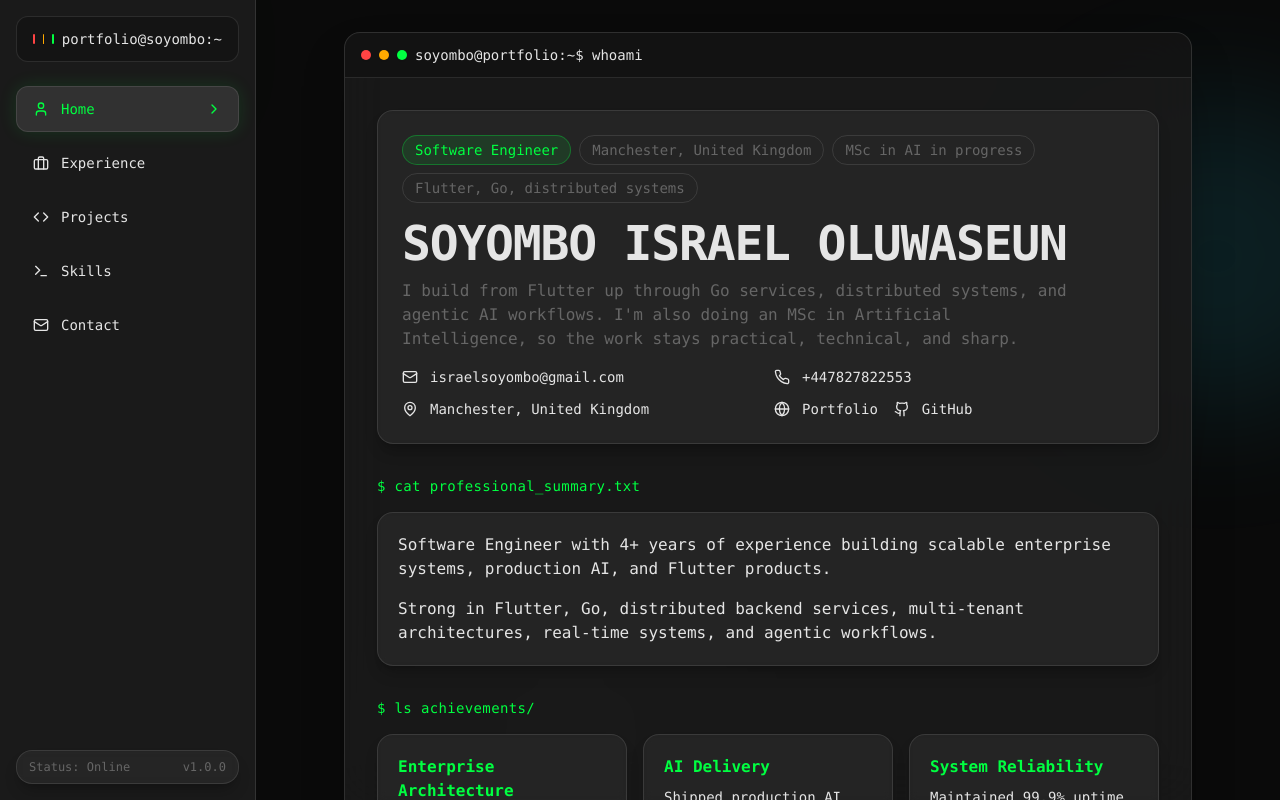
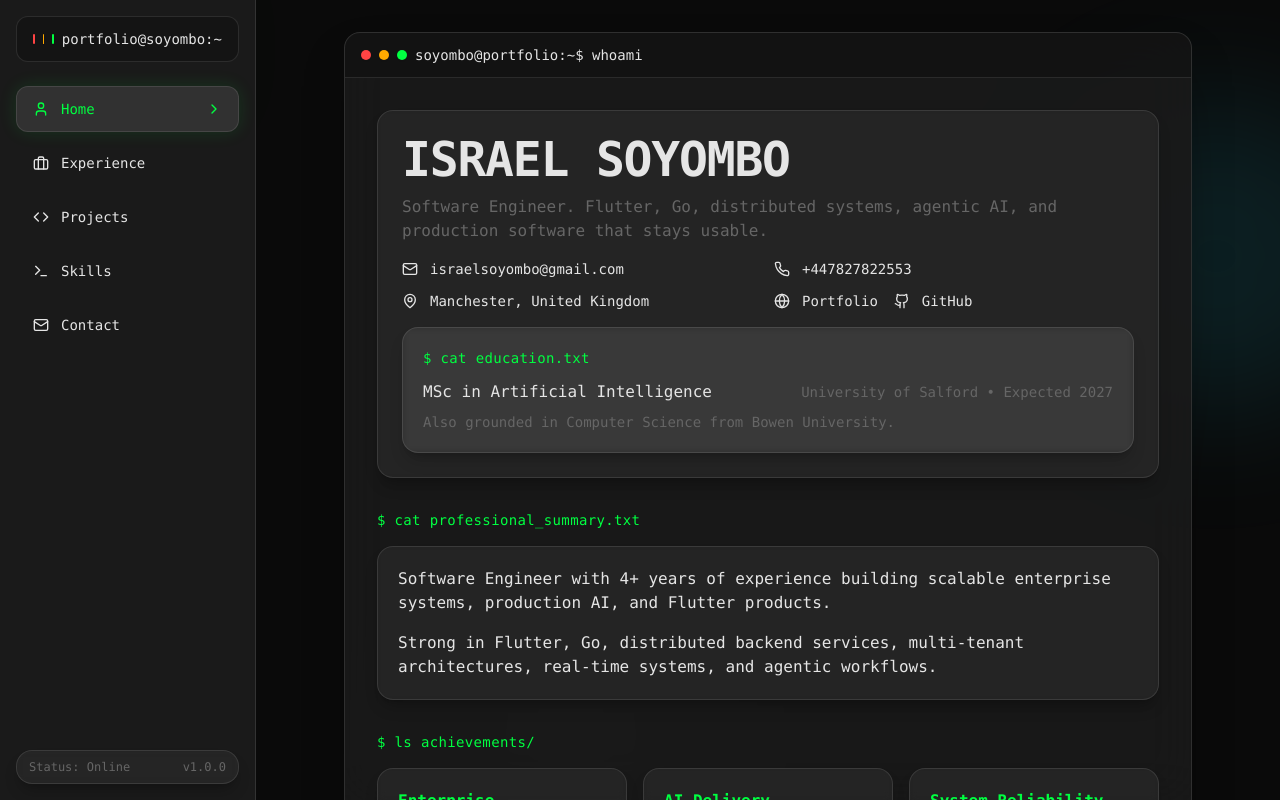
Before and after one commit to kiingxo/portfolio-website, a Next.js app: page / in a window 1280 px wide. Built offline with nearby package versions, Linux system fonts and the light colour scheme.

Commit message:
Update site name to Israel Soyombo

```diff
--- a/app/components/Home.tsx
+++ b/app/components/Home.tsx
@@ -30,18 +30,12 @@ export default function Home() {
           >
             <div className="surface-panel p-4 sm:p-5 lg:p-6">
               <div className="flex flex-col gap-4">
-                <div className="flex flex-wrap items-center gap-2 text-xs sm:text-sm text-terminal-secondary">
-                  <span className="rounded-full border border-terminal-accent/30 bg-terminal-accent/10 px-3 py-1 text-terminal-accent">Software Engineer</span>
-                  <span className="rounded-full border border-white/10 px-3 py-1">Manchester, United Kingdom</span>
-                  <span className="rounded-full border border-white/10 px-3 py-1">MSc in AI in progress</span>
-                  <span className="rounded-full border border-white/10 px-3 py-1">Flutter, Go, distributed systems</span>
-                </div>
                 <div>
                   <h1 className="text-3xl sm:text-4xl md:text-5xl font-bold text-terminal-text tracking-tight leading-none">
-                    SOYOMBO ISRAEL OLUWASEUN
+                    ISRAEL SOYOMBO
                   </h1>
                   <p className="mt-3 max-w-2xl text-sm sm:text-base leading-relaxed text-terminal-secondary">
-                    I build from Flutter up through Go services, distributed systems, and agentic AI workflows. I'm also doing an MSc in Artificial Intelligence, so the work stays practical, technical, and sharp.
+                    Software Engineer. Flutter, Go, distributed systems, agentic AI, and production software that stays usable.
                   </p>
                 </div>
                 <div className="grid grid-cols-1 sm:grid-cols-2 gap-3 text-xs sm:text-sm text-terminal-secondary">
@@ -66,6 +60,20 @@ export default function Home() {
                       <Github size={14} className="sm:w-4 sm:h-4" />
                       <span>GitHub</span>
                     </a>
+                  </div>
+                </div>
+                <div className="surface-panel p-4 sm:p-5">
+                  <div className="command-line mb-2 sm:mb-3">
+                    <span className="text-terminal-accent">$</span> cat education.txt
+                  </div>
+                  <div className="flex flex-col gap-2 text-sm sm:text-base">
+                    <div className="flex flex-col sm:flex-row sm:items-center sm:justify-between gap-1 sm:gap-3">
+                      <span className="text-terminal-text font-medium">MSc in Artificial Intelligence</span>
+                      <span className="text-terminal-secondary text-xs sm:text-sm">University of Salford • Expected 2027</span>
+                    </div>
+                    <p className="text-terminal-secondary text-xs sm:text-sm">
+                      Also grounded in Computer Science from Bowen University.
+                    </p>
                   </div>
                 </div>
               </div>
--- a/app/layout.tsx
+++ b/app/layout.tsx
@@ -2,10 +2,10 @@ import type { Metadata } from 'next'
 import './globals.css'
 
 export const metadata: Metadata = {
-  title: 'Soyombo Israel Oluwaseun - Software Engineer',
+  title: 'Israel Soyombo - Software Engineer',
   description: 'Software Engineer building scalable enterprise systems, production AI solutions, and Flutter-based cross-platform applications.',
   keywords: 'Software Engineer, Flutter, AI, Enterprise Systems, Multi-tenant, Mobile Development, Machine Learning',
-  authors: [{ name: 'Soyombo Israel Oluwaseun' }],
+  authors: [{ name: 'Israel Soyombo' }],
 }
 
 export const viewport = {
```
